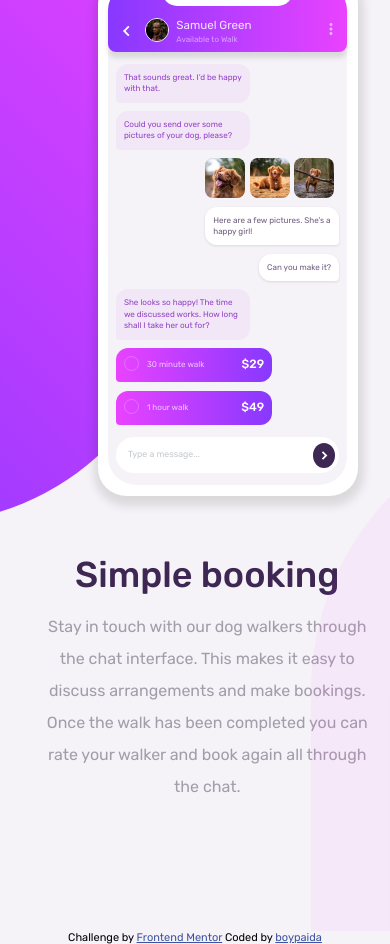
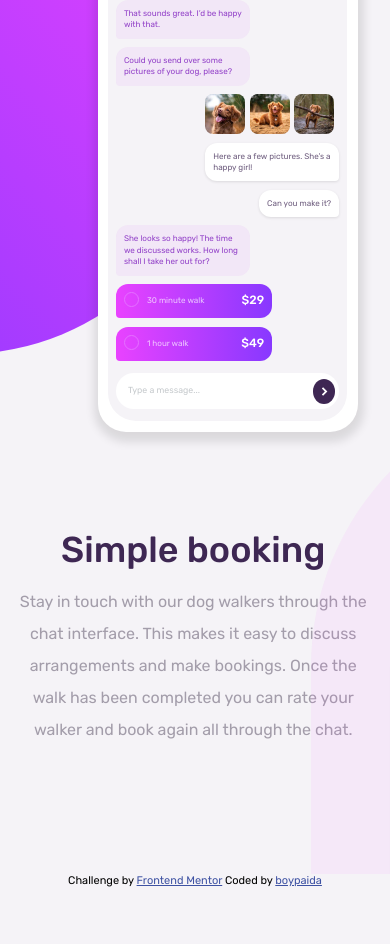
Before and after one commit to boypaida12/Frontend-Mentor-Chat-app, a plain HTML site: page index.html in a window 390 px wide. Shown: the part 152-1096 px from the top of the page. After the commit the page ends 1039 px from the top, so only its background shows below. Drawn offline with Linux system fonts and the light colour scheme.

Commit message:
update to css

```diff
--- a/styles.css
+++ b/styles.css
@@ -313,18 +313,13 @@ input[type="radio"]:checked {
 @media  only screen and (min-width:320px) and (max-width: 425px) {
 
     .bg-div {
-        height: 60vh;
-        margin-left: -85vw !important;
+        height: 60vh !important;
+        margin-left: -75vw !important;
     }
 
     .phone-ui {
-        top: 4rem;
+        top: 4rem !important;
         left: 17vw;
-    }
-
-    .text-description {
-        width: 90% !important;
-        text-align: center;
     }
 
     .text-description h1 {
@@ -349,8 +344,9 @@ input[type="radio"]:checked {
 
     .text-description {
         width: 95% !important;
-        margin-top: 1rem !important;
+        margin-top: 10rem;
         text-align: center;
+        padding-left: 1rem;
     }
 }
 
```
